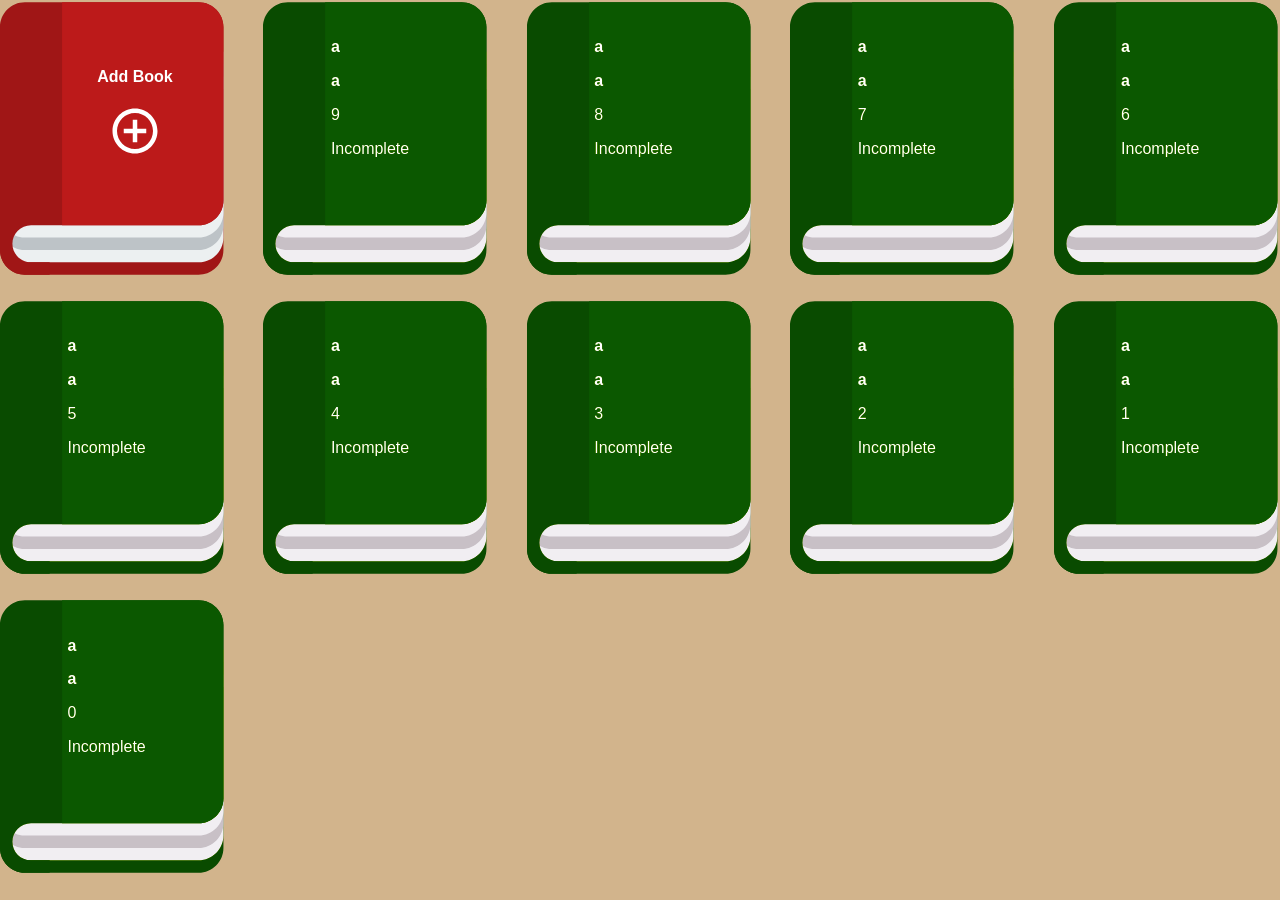
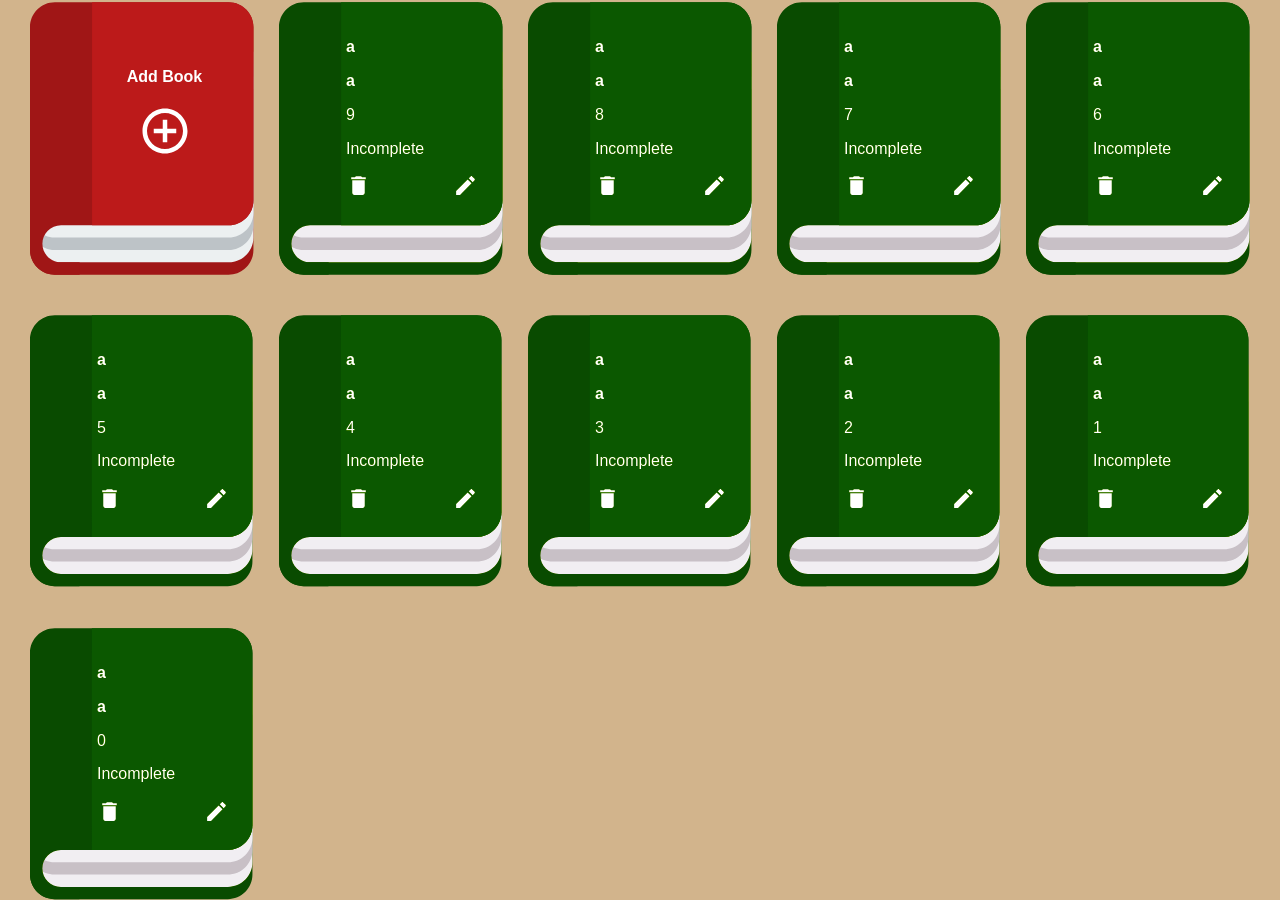
Before and after one commit to AyyyStew/Library, a plain HTML site: page index.html in a window 1280 px wide. Before the commit the page ends 873 px from the top, so only its background shows below. Drawn offline with Linux system fonts and the light colour scheme.

Commit message:
added edit and delete buttons

```diff
--- a/library.js
+++ b/library.js
@@ -143,6 +143,10 @@ function displayBook(book){
                     <h3>${book.author}</h3>
                     <p>${book.pages}</p>
                     <p>${book.isRead ? "Completed" : "Incomplete"}</p>
+                    <div class="editBookButtons">
+                        <img class="edit" src="images/create-24px.svg">
+                        <img class="delete" src="images/delete-24px.svg">
+                    </div>
                 </div>
             </div>`)
 
--- a/styles.css
+++ b/styles.css
@@ -12,9 +12,10 @@ body{
 
 #bookshelf{
     display: grid;
-    grid-template-columns: repeat(auto-fit, minmax(160px, 225px));
+    grid-template-columns: repeat(auto-fit, minmax(80px, 225px));
     grid-template-rows: 1fr;
-    gap: 3%
+    gap: 3vw 3vh;
+    justify-content: center;
 }
 
 .bookCard-wrapper{
@@ -41,6 +42,20 @@ body{
 
 .bookCard>*{
     margin-top: 10%;
+}
+
+.edit{
+    filter:invert();
+    float: right;
+    margin-right: 16%;
+    width: 16%;
+}
+
+.delete{
+    filter:invert();
+    float: left;
+    width: 16%;
+
 }
 
 .addBook{
```
Also changed, not shown: images/create-24px.svg (added), images/delete-24px.svg (added).
